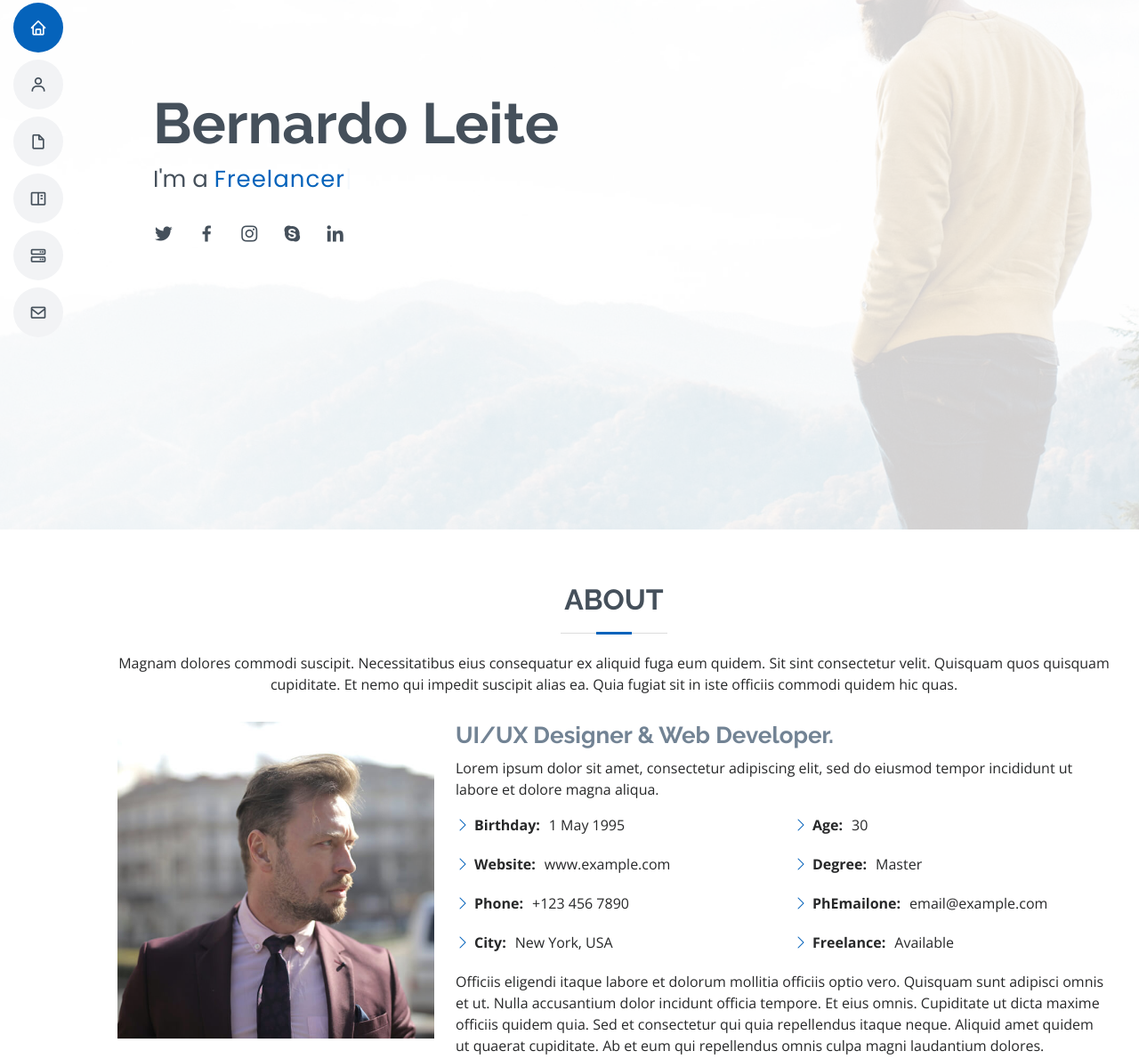
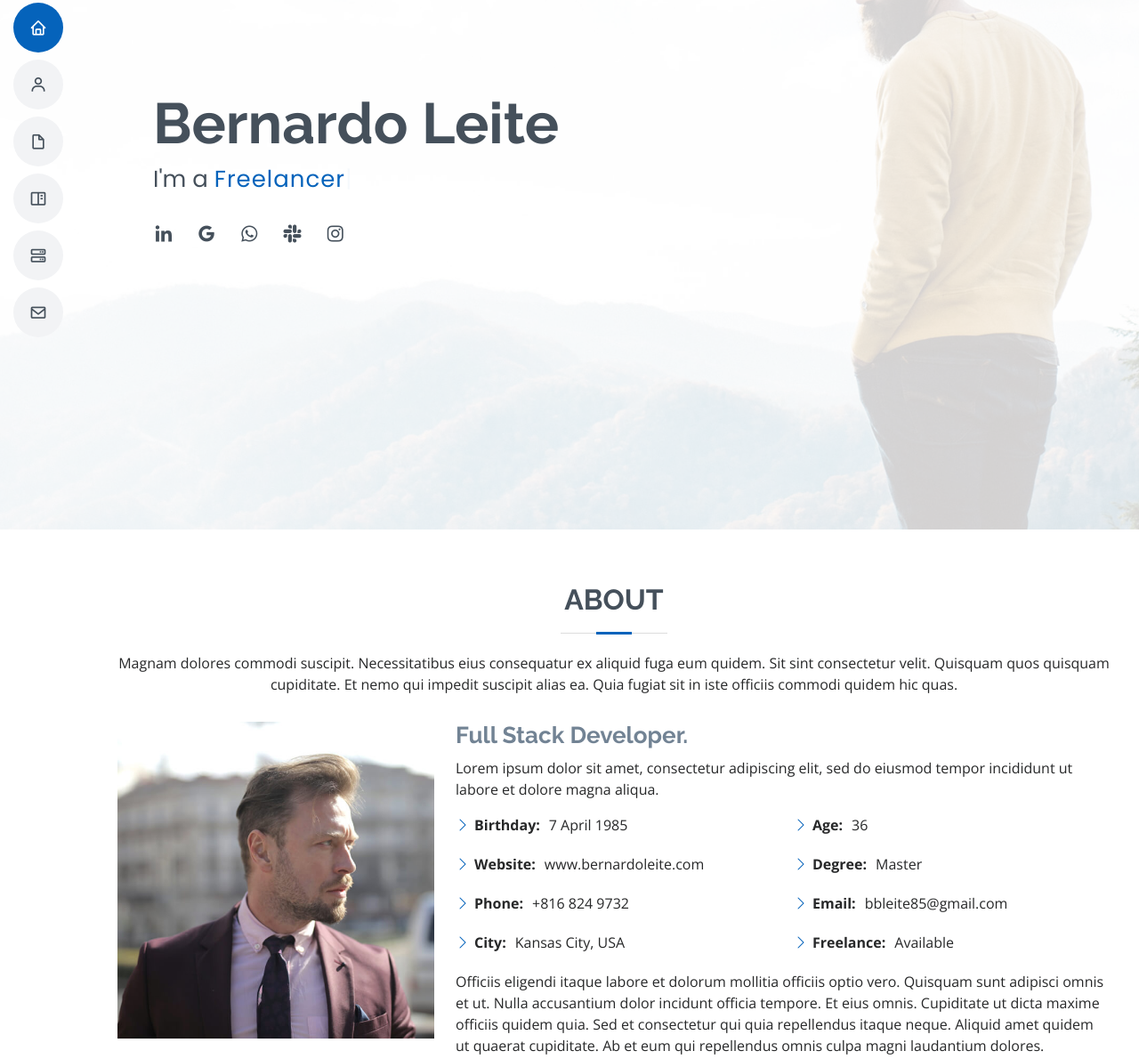
Before and after one commit to bbleite/Portfolio, a plain HTML site: page index.html in a window 1280 px wide. Shown: the part 205-1395 px from the top of the page at 89% size. Drawn offline with nearby package versions, Linux system fonts and the light colour scheme; files whose address does not match are found by name.

Commit message:
social media, about changes

```diff
--- a/index.html
+++ b/index.html
@@ -62,11 +62,11 @@
       <h1>Bernardo Leite</h1>
       <p>I'm a <span class="typed" data-typed-items="Developer, Freelancer, Programmer, Entrepreneur"></span></p>
       <div class="social-links">
-        <a href="#" class="twitter"><i class="bx bxl-twitter"></i></a>
-        <a href="#" class="facebook"><i class="bx bxl-facebook"></i></a>
-        <a href="#" class="instagram"><i class="bx bxl-instagram"></i></a>
-        <a href="#" class="google-plus"><i class="bx bxl-skype"></i></a>
-        <a href="#" class="linkedin"><i class="bx bxl-linkedin"></i></a>
+        <a href="https://www.linkedin.com/in/bbleite/" target="_blank" class="linkedin"><i class="bx bxl-linkedin"></i></a>
+        <a href="mailto:bbleite85@gmail.com" class="google"><i class="bx bxl-google"></i></a>
+        <a href="https://api.whatsapp.com/send?phone=18168249732" target="_blank" class="linkedin"><i class="bx bxl-whatsapp"></i></a>
+        <a href="https://slack.com/app_redirect?app=UKMDF2ZHT" class="google-plus"><i class="bx bxl-slack"></i></a>
+        <a href="https://www.instagram.com/bbleite85/" class="instagram"><i class="bx bxl-instagram"></i></a>
       </div>
     </div>
   </section><!-- End Hero -->
@@ -87,7 +87,7 @@
             <img src="assets/img/profile-img.jpg" class="img-fluid" alt="">
           </div>
           <div class="col-lg-8 pt-4 pt-lg-0 content">
-            <h3>UI/UX Designer &amp; Web Developer.</h3>
+            <h3>Full Stack Developer.</h3>
             <p class="font-italic">
               Lorem ipsum dolor sit amet, consectetur adipiscing elit, sed do eiusmod tempor incididunt ut labore et dolore
               magna aliqua.
@@ -95,17 +95,17 @@
             <div class="row">
               <div class="col-lg-6">
                 <ul>
-                  <li><i class="bi bi-chevron-right"></i> <strong>Birthday:</strong> <span>1 May 1995</span></li>
-                  <li><i class="bi bi-chevron-right"></i> <strong>Website:</strong> <span>www.example.com</span></li>
-                  <li><i class="bi bi-chevron-right"></i> <strong>Phone:</strong> <span>+123 456 7890</span></li>
-                  <li><i class="bi bi-chevron-right"></i> <strong>City:</strong> <span>New York, USA</span></li>
+                  <li><i class="bi bi-chevron-right"></i> <strong>Birthday:</strong> <span>7 April 1985</span></li>
+                  <li><i class="bi bi-chevron-right"></i> <strong>Website:</strong> <span>www.bernardoleite.com</span></li>
+                  <li><i class="bi bi-chevron-right"></i> <strong>Phone:</strong> <span>+816 824 9732</span></li>
+                  <li><i class="bi bi-chevron-right"></i> <strong>City:</strong> <span>Kansas City, USA</span></li>
                 </ul>
               </div>
               <div class="col-lg-6">
                 <ul>
-                  <li><i class="bi bi-chevron-right"></i> <strong>Age:</strong> <span>30</span></li>
+                  <li><i class="bi bi-chevron-right"></i> <strong>Age:</strong> <span>36</span></li>
                   <li><i class="bi bi-chevron-right"></i> <strong>Degree:</strong> <span>Master</span></li>
-                  <li><i class="bi bi-chevron-right"></i> <strong>PhEmailone:</strong> <span>email@example.com</span></li>
+                  <li><i class="bi bi-chevron-right"></i> <strong>Email:</strong> <span>bbleite85@gmail.com</span></li>
                   <li><i class="bi bi-chevron-right"></i> <strong>Freelance:</strong> <span>Available</span></li>
                 </ul>
               </div>
```
